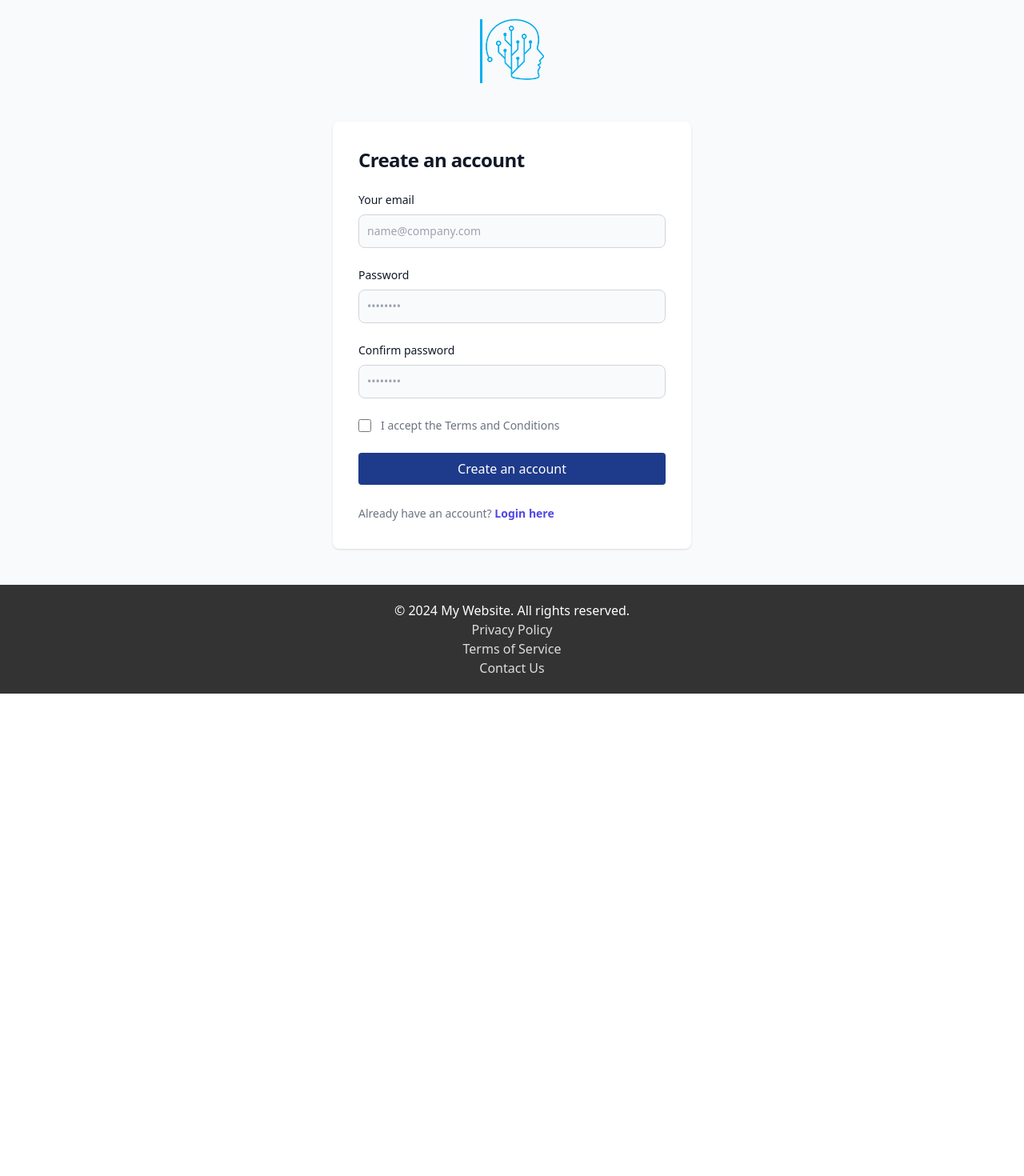
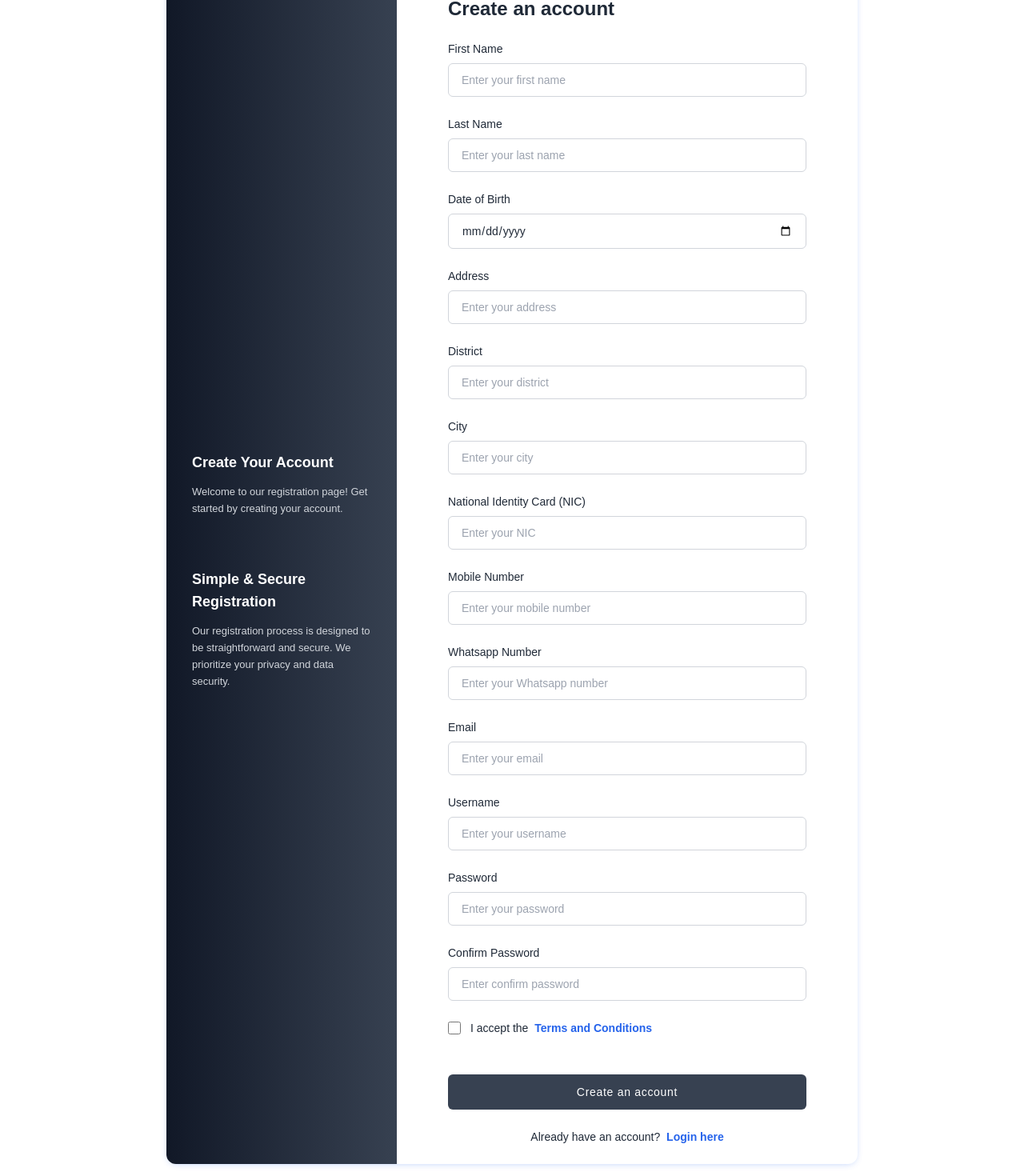
Before and after one commit to iqbravelms/iqbravelms-iqbrave-lms-client, a Vue app: page /signup in a window 1280 px wide. Shown: the part 133-1603 px from the top of the page at 80% size. Before the commit the page ends 1000 px from the top, so only its background shows below. Built offline with nearby package versions, Linux system fonts and the light colour scheme.

Commit message:
register form add

```diff
--- a/src/views/Signup.vue
+++ b/src/views/Signup.vue
@@ -1,70 +1,169 @@
 <template>
   <div>
-    <form @submit.prevent="login">
-      <section class="bg-gray-50 dark:bg-gray-900">
-        <div class="flex flex-col items-center justify-center px-6 py-8 mx-auto md:h-screen lg:py-0">
-          <img class="m-12 h-20 w-auto" src="/img/logo1.png" alt="logo">
-
+    <br />
+    <div class="flex flex-col justify-center px-6 lg:px-8">
+      <div class="font-[sans-serif] bg-white max-w-4xl flex items-center mx-auto p-4">
         <div
-            class="w-full bg-white rounded-lg shadow dark:border md:mt-0 sm:max-w-md xl:p-0 dark:bg-gray-800 dark:border-gray-700">
-            <div class="p-6 space-y-4 md:space-y-6 sm:p-8">
-              <h1 class="text-xl font-bold leading-tight tracking-tight text-gray-900 md:text-2xl dark:text-white">
-                Create an account
-              </h1>
-              <form class="space-y-4 md:space-y-6" action="#">
+          class="grid md:grid-cols-3 items-center shadow-[0_2px_10px_-3px_rgba(6,81,237,0.3)] rounded-xl overflow-hidden">
+          <div
+            class="max-md:order-1 flex flex-col justify-center space-y-16 max-md:mt-16 min-h-full bg-gradient-to-r from-gray-900 to-gray-700 lg:px-8 px-4 py-4">
             <div>
-                  <label for="email" class="block mb-2 text-sm font-medium text-gray-900 dark:text-white">Your
-                    email</label>
-                  <input type="email" name="email" id="email"
-                    class="bg-gray-50 border border-gray-300 text-gray-900 text-sm rounded-lg focus:ring-primary-600 focus:border-primary-600 block w-full p-2.5 dark:bg-gray-700 dark:border-gray-600 dark:placeholder-gray-400 dark:text-white dark:focus:ring-blue-500 dark:focus:border-blue-500"
-                    placeholder="name@company.com" required="">
+              <h4 class="text-white text-lg font-semibold">Create Your Account</h4>
+              <p class="text-[13px] text-gray-300 mt-3 leading-relaxed">
+                Welcome to our registration page! Get started by creating your account.
+              </p>
             </div>
             <div>
-                  <label for="password"
-                    class="block mb-2 text-sm font-medium text-gray-900 dark:text-white">Password</label>
-                  <input type="password" name="password" id="password" placeholder="••••••••"
-                    class="bg-gray-50 border border-gray-300 text-gray-900 text-sm rounded-lg focus:ring-primary-600 focus:border-primary-600 block w-full p-2.5 dark:bg-gray-700 dark:border-gray-600 dark:placeholder-gray-400 dark:text-white dark:focus:ring-blue-500 dark:focus:border-blue-500"
-                    required="">
+              <h4 class="text-white text-lg font-semibold">Simple & Secure Registration</h4>
+              <p class="text-[13px] text-gray-300 mt-3 leading-relaxed">
+                Our registration process is designed to be straightforward and secure.
+                We prioritize your privacy and data security.
+              </p>
+            </div>
+          </div>
+
+          <form class="md:col-span-2 w-full py-6 px-6 sm:px-16" @submit.prevent="studentRegister">
+            <div class="mb-6">
+              <h3 class="text-gray-800 text-2xl font-bold">Create an account</h3>
+            </div>
+
+            <div class="space-y-6">
+              <!-- Form Fields -->
+              <div v-for="field in formFields" :key="field.id">
+                <label :for="field.id" class="text-gray-800 text-sm mb-2 block">{{ field.label }}</label>
+                <div class="relative flex items-center">
+                  <input :id="field.id" v-model="field.model" :type="field.type"
+                    class="text-gray-800 bg-white border border-gray-300 w-full text-sm px-4 py-2.5 rounded-md outline-blue-500"
+                    :placeholder="field.placeholder" />
+                </div>
+              </div>
+
+              <!-- Password and Confirm Password -->
+              <div>
+                <label class="text-gray-800 text-sm mb-2 block">Password</label>
+                <div class="relative flex items-center">
+                  <input id="password" v-model="password" type="password" required
+                    class="text-gray-800 bg-white border border-gray-300 w-full text-sm px-4 py-2.5 rounded-md outline-blue-500"
+                    placeholder="Enter your password" />
+                </div>
               </div>
               <div>
-                  <label for="confirm-password"
-                    class="block mb-2 text-sm font-medium text-gray-900 dark:text-white">Confirm password</label>
-                  <input type="confirm-password" name="confirm-password" id="confirm-password" placeholder="••••••••"
-                    class="bg-gray-50 border border-gray-300 text-gray-900 text-sm rounded-lg focus:ring-primary-600 focus:border-primary-600 block w-full p-2.5 dark:bg-gray-700 dark:border-gray-600 dark:placeholder-gray-400 dark:text-white dark:focus:ring-blue-500 dark:focus:border-blue-500"
-                    required="">
-                </div>
-                <div class="flex items-start">
-                  <div class="flex items-center h-5">
-                    <input id="terms" aria-describedby="terms" type="checkbox"
-                      class="w-4 h-4 border border-gray-300 rounded bg-gray-50 focus:ring-3 focus:ring-primary-300 dark:bg-gray-700 dark:border-gray-600 dark:focus:ring-primary-600 dark:ring-offset-gray-800"
-                      required="">
-                  </div>
-                  <div class="ml-3 text-sm">
-                    <label for="terms" class="font-light text-gray-500 dark:text-gray-300">I accept the <a
-                        class="font-medium text-primary-600 hover:underline dark:text-primary-500" href="#">Terms and
-                        Conditions</a></label>
+                <label class="text-gray-800 text-sm mb-2 block">Confirm Password</label>
+                <div class="relative flex items-center">
+                  <input id="cpassword" v-model="cpassword" type="password" required
+                    class="text-gray-800 bg-white border border-gray-300 w-full text-sm px-4 py-2.5 rounded-md outline-blue-500"
+                    placeholder="Enter confirm password" />
                 </div>
               </div>
-                <button type="submit" class="w-full bg-blue-900 text-white py-2 rounded">
+
+              <!-- Terms Checkbox -->
+              <div class="flex items-center">
+                <input id="remember-me" name="remember-me" type="checkbox"
+                  class="h-4 w-4 shrink-0 text-blue-600 focus:ring-blue-500 border-gray-300 rounded" />
+                <label for="remember-me" class="ml-3 block text-sm text-gray-800">
+                  I accept the
+                  <a href="javascript:void(0);" class="text-blue-600 font-semibold hover:underline ml-1">Terms and
+                    Conditions</a>
+                </label>
+              </div>
+            </div>
+
+            <div class="!mt-12">
+              <label class="text-red-400 text-sm mb-2 block" v-if="error">{{ error }}</label>
+              <button type="submit"
+                class="w-full py-3 px-4 tracking-wider text-sm rounded-md text-white bg-gray-700 hover:bg-gray-800 focus:outline-none">
                 Create an account
               </button>
-                <p class="text-sm font-light text-gray-500 dark:text-gray-400">
-                  Already have an account? <router-link to="/login"
-                    class="font-semibold leading-6 text-indigo-600 hover:text-indigo-500">Login here</router-link>
+            </div>
+            <p class="text-gray-800 text-sm mt-6 text-center">
+              Already have an account?
+              <a href="javascript:void(0);" class="text-blue-600 font-semibold hover:underline ml-1">Login here</a>
             </p>
           </form>
         </div>
       </div>
     </div>
-      </section>
-    </form>
+    <br />
   </div>
 </template>
 
-<script setup>
+<script>
+import { ref } from 'vue';
+import axios from 'axios';
 
+export default {
+  setup() {
+    // Define form fields with separate refs for models
+    const formFields = ref([
+      { id: 'firstname', label: 'First Name', model: '', type: 'text', placeholder: 'Enter your first name' },
+      { id: 'lastname', label: 'Last Name', model: '', type: 'text', placeholder: 'Enter your last name' },
+      { id: 'dob', label: 'Date of Birth', model: '', type: 'date', placeholder: 'Enter your date of birth' },
+      { id: 'address', label: 'Address', model: '', type: 'text', placeholder: 'Enter your address' },
+      { id: 'district', label: 'District', model: '', type: 'text', placeholder: 'Enter your district' },
+      { id: 'city', label: 'City', model: '', type: 'text', placeholder: 'Enter your city' },
+      { id: 'nic', label: 'National Identity Card (NIC)', model: '', type: 'text', placeholder: 'Enter your NIC' },
+      { id: 'mobile', label: 'Mobile Number', model: '', type: 'text', placeholder: 'Enter your mobile number' },
+      { id: 'whatsapp', label: 'Whatsapp Number', model: '', type: 'text', placeholder: 'Enter your Whatsapp number' },
+      { id: 'email', label: 'Email', model: '', type: 'email', placeholder: 'Enter your email' },
+      { id: 'username', label: 'Username', model: '', type: 'text', placeholder: 'Enter your username' },
+    ]);
+
+    const password = ref('');
+    const cpassword = ref('');
+    const error = ref('');
+
+    const studentRegister = async () => {
+      error.value = '';
+
+      if (password.value !== cpassword.value) {
+        error.value = 'Passwords do not match';
+        return;
+      }
+
+      try {
+        const formData = new FormData();
+        formFields.value.forEach(field => {
+          formData.append(field.id, field.model);
+        });
+        formData.append('password', password.value);
+        formData.append('cpassword', cpassword.value);
+
+        const response = await axios.post('http://localhost:8000/api/studentregister', formData, {
+          headers: {
+            'Content-Type': 'multipart/form-data'
+          }
+        });
+
+        // Check if there's a message in the response data
+        if (response.data.error) {
+          error.value = response.data.error;
+        } else {
+          error.value = 'Registration successful!'; // Optional success message handling
+        }
+        console.log(response.data);
+      } catch (err) {
+        console.error(err);
+        // Display the error message from the server response
+        if (err.response && err.response.data && err.response.data.error) {
+          error.value = err.response.data.error;
+        } else {
+          error.value = 'An unexpected error occurred. Please try again.'; // Fallback error message
+        }
+      }
+    };
+
+    return {
+      formFields,
+      password,
+      cpassword,
+      error,
+      studentRegister,
+    };
+  },
+  name: 'signUp',
+};
 </script>
 
 <style scoped>
-/* Add your styles here */
+/* Add any custom styles if needed */
 </style>
```
Lines whose indentation alone changed are shown as unchanged.
